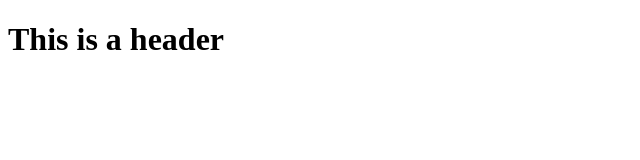
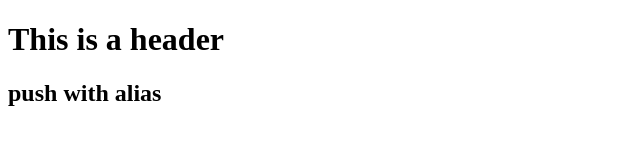
Before and after one commit to mohammedlahlou/git-one, a plain HTML site: page index.html in a window 1280 px wide. Shown: the whole page, without its empty margins (0-640 px from the left). Drawn offline with Linux system fonts and the light colour scheme.

Commit message:
added h2

```diff
--- a/index.html
+++ b/index.html
@@ -6,5 +6,6 @@
   </head>
   <body>
     <h1>This is a header</h1>
+    <h2>push with alias</h2>
   </body>
 </html>
```
